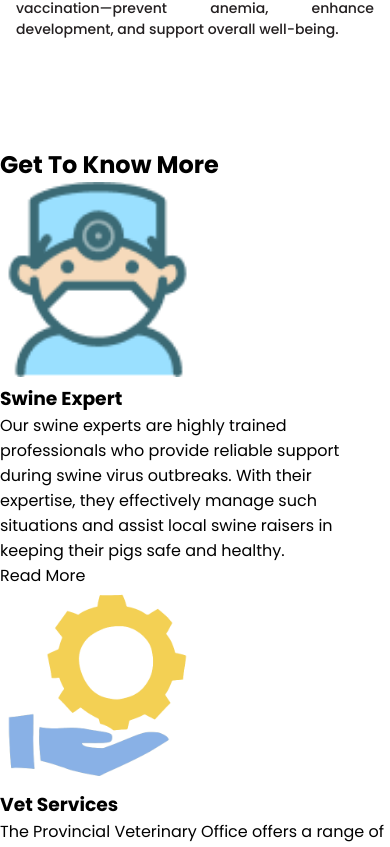
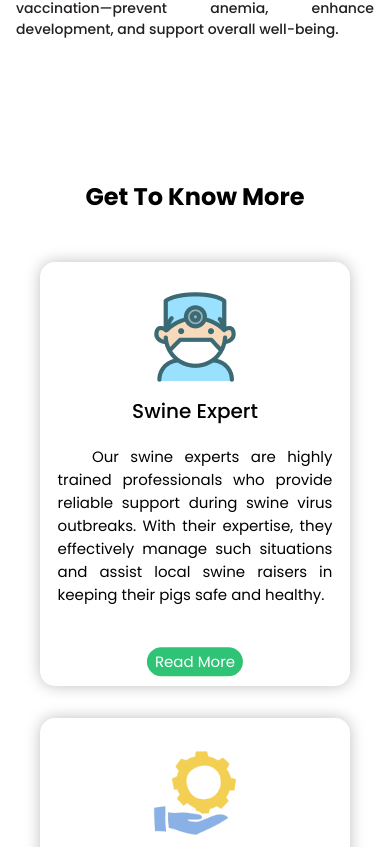
Before and after one commit to HarveyPuyong/SwineGuard-Landing-Page, a React (Vite) app: page / in a window 390 px wide. Shown: the part 851-1698 px from the top of the page. Built offline with nearby package versions, Linux system fonts and the light colour scheme; a web font is replaced by a local one.

Commit message:
Add phone-view styles to get-to-know-section

```diff
--- a/src/components/KnowMoreCards.jsx
+++ b/src/components/KnowMoreCards.jsx
@@ -3,9 +3,9 @@ import { Link } from "react-scroll"
 function KnowMoreCard({data}){
   return(
     <div className="knowmore-card">
-      <img src={data.icon} alt="" className="knowmore-icon" />
-      <h3 className="knowmore-label">{data.label}</h3>
-      <p className="know-more-details">{data.details}</p>
+      <img src={data.icon} alt={data.icon} className="icon" />
+      <h3 className="label">{data.label}</h3>
+      <p className="details">&nbsp;&nbsp;&nbsp;{data.details}</p>
       <Link className="readmore-btn" to={data.sectionLink}>Read More</Link>
     </div>
   )
--- a/src/pages/LandingPage.jsx
+++ b/src/pages/LandingPage.jsx
@@ -1,6 +1,6 @@
 import Header from "../components/Header";
 import HomeSection from "../sections/HomeSection";
-import KnowMoreSection from "../sections/KnowmoreSection";
+import GetToKnowSection from "../sections/GetToKnow";
 import SwineExpertsSection from "../sections/SwineExpertsSection";
 import ServicesSection from "../sections/SecvicesSection";
 import GoalsSection from "../sections/GoalsSection";
@@ -12,7 +12,7 @@ function LandingPage(){
     <>
       <Header/>
       <HomeSection/>
-      <KnowMoreSection/>
+      <GetToKnowSection/>
       <SwineExpertsSection/>
       <ServicesSection/>
       <GoalsSection/>
--- a/src/sections/KnowmoreSection.jsx
+++ b/src/sections/GetToKnow.jsx
@@ -2,6 +2,7 @@ import swineExpertIcon from "./../assets/icons/swine-expert-icon.png"
 import swineServiceIcon from "./../assets/icons/swine-service-icon.png"
 import swineGoalsIcon from "./../assets/icons/swine-goal-icon.png"
 import KnowMoreCard from "../components/KnowMoreCards"
+import "./../styles/sectionsStyle/getToKnowSection.css"
 
 
 const knowMoreData = [
@@ -29,11 +30,11 @@ const knowMoreData = [
 ];
 
 
-function KnowMoreSection(){
+function GetToKnowSection(){
   return(
-    <section id="knowmore-section">
+    <section id="get-to-know-section">
       <h1 className="section-heading">Get To Know More</h1>
-      <div className="knowmore-cards-container">
+      <div className="cards-container d-grid">
         {knowMoreData.map((data, index) => <KnowMoreCard key={index} data={data} />)}
       </div>
     </section>
@@ -41,4 +42,4 @@ function KnowMoreSection(){
 }
 
 
-export default KnowMoreSection
+export default GetToKnowSection
--- a/src/styles/global.css
+++ b/src/styles/global.css
@@ -13,9 +13,9 @@
   --home-slider-body-fSize: clamp(0.875rem, 1.5vw, 1.125rem); /* 14px - 18px */
 
   --getToKnow-section-heading-fSize: clamp(1.5rem, 3vw, 2rem); /* 24px - 32px */
-  --getToKnow-cardLabel-fSize: 1.25rem; /* 20px */
-  --getToKnow-carddetails-fSize: 0.9375rem; /* 15px */
-  --getToKnow-cardBtn-fSize: 0.875rem; /* 14px */
+  --getToKnow-card-label-fSize:  1.25rem; /* 16px - 20px */
+  --getToKnow-card-details-fSize:  0.9375rem;  /*12px - 15px */
+  --getToKnow-cardBtn-fSize: 0.9375rem;  /*12px - 15px */
 
   --swineExperts-sectionHeading-fSize: clamp(1.5rem, 4vw, 2.625rem); /* 24px - 42px */
   --swineExperts-name-fSize: clamp(1.125rem, 2vw, 1.375rem); /* 18px - 22px */
--- /dev/null
+++ b/src/styles/sectionsStyle/getToKnowSection.css
@@ -0,0 +1,54 @@
+#get-to-know-section{
+  text-align: center;
+  margin-bottom: 8rem;
+}
+
+#get-to-know-section .section-heading{
+  font-size: var(--getToKnow-section-heading-fSize);
+  margin-bottom: 3rem;
+}
+
+#get-to-know-section .cards-container.d-grid{
+  display: grid;
+  align-items: center;
+  justify-content: center;
+  row-gap: 2rem;
+}
+
+#get-to-know-section .cards-container .knowmore-card{
+  position: relative;
+  border-radius: 15px;
+  box-shadow: 0px 0px 15px rgba(0, 0, 0, 0.25);
+  padding: 1.9rem 1.1rem 1rem 1.1rem;
+  width: 310px;
+}
+
+#get-to-know-section .cards-container .knowmore-card .icon{
+  width: 90px;
+  height: 90px;
+  margin-bottom: 0.4rem;
+}
+
+#get-to-know-section .cards-container .knowmore-card .label{
+  font-size: var(--getToKnow-card-label-fSize);
+  font-weight: 500;
+  margin-bottom: 1.2rem;
+}
+
+#get-to-know-section .cards-container .knowmore-card .details{
+  font-size: var(--getToKnow-card-details-fSize);
+  text-align: justify;
+  margin-bottom: 4rem;
+}
+
+#get-to-know-section .cards-container .knowmore-card .readmore-btn{
+  position: absolute;
+  left: 50%;
+  bottom: -5px;
+  transform: translate(-50%, -50%);
+  font-size: var(--getToKnow-cardBtn-fSize);
+  background-color: var(--primary-color);
+  border-radius: 20px;
+  color: var(--background-color);
+  padding: 0.2rem 0.5rem;
+}
--- a/src/styles/sectionsStyle/homeSection.css
+++ b/src/styles/sectionsStyle/homeSection.css
@@ -1,5 +1,5 @@
 #home-section{
-  margin-bottom: 5rem;
+  margin-bottom: 7rem;
 }
 
 #home-section .banner{
```
Also changed, not shown: src/assets/icons/swine-goal-icon.png.
